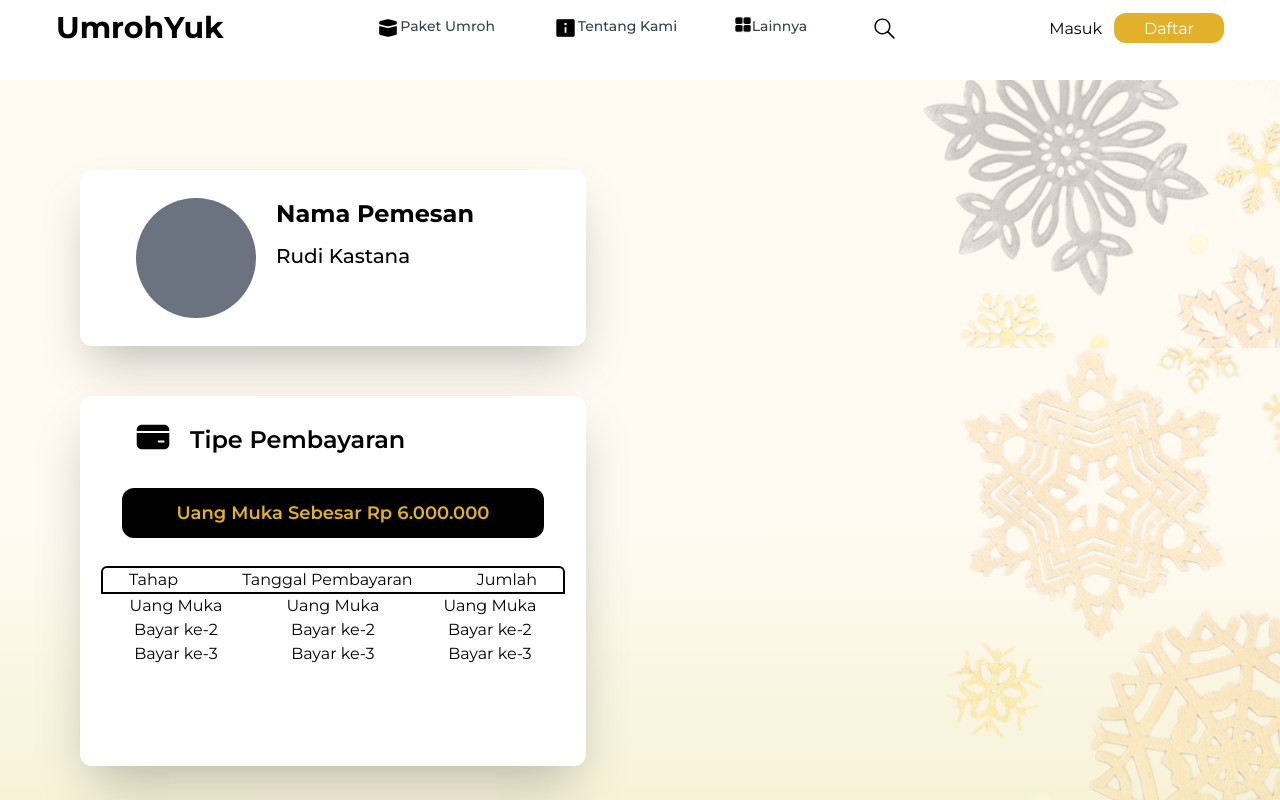
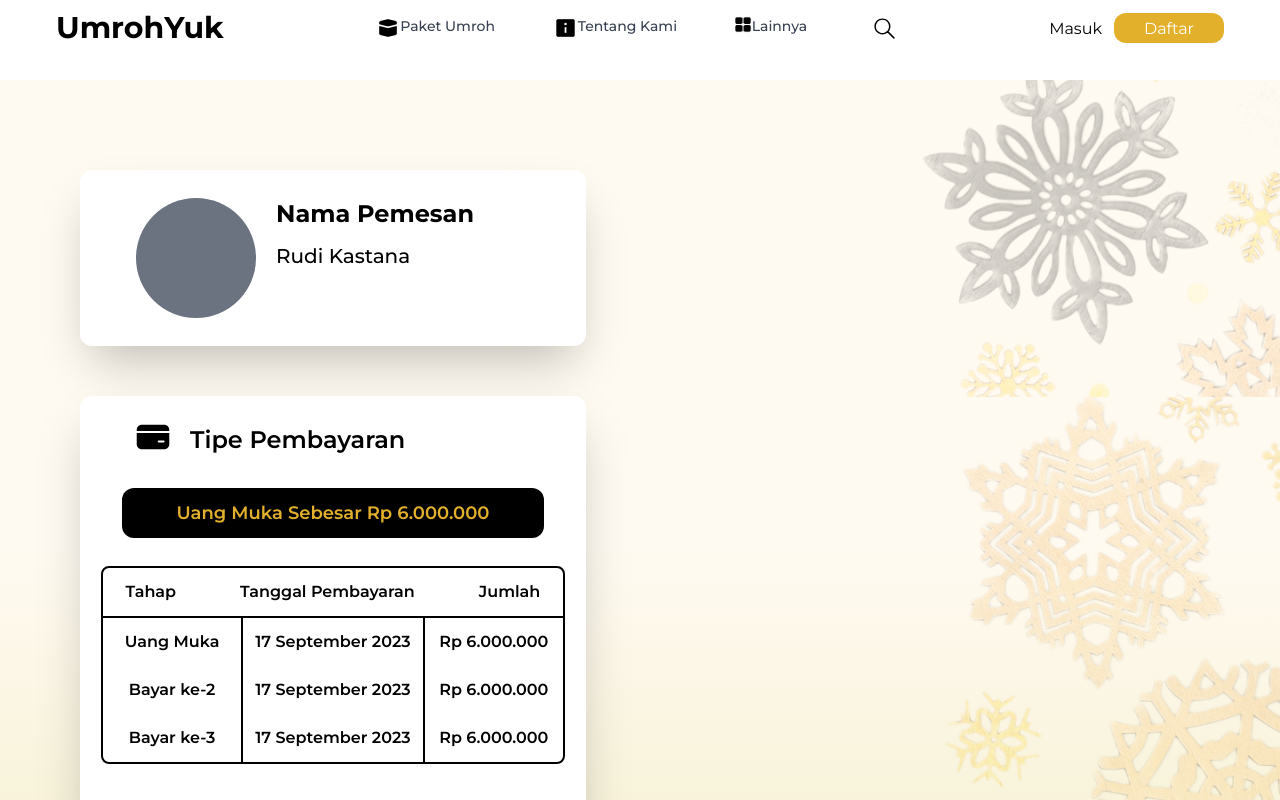
Before and after one commit to fikriymnn/umr-web, a Next.js app: page /package/detail/formPesan in a window 1280 px wide. Shown: the top 800 px of the page. Built offline with nearby package versions, Linux system fonts and the light colour scheme.

Commit message:
membuat tabel

```diff
--- a/src/components/tabelHarga2.jsx
+++ b/src/components/tabelHarga2.jsx
@@ -3,26 +3,54 @@ import React from "react";
 function TabelHarga2() {
   return (
     <>
-      <div className="flex gap-16 justify-center items-center  border-2 border-black rounded-t-md">
-        <p className="">Tahap</p>
-        <p>Tanggal Pembayaran</p>
-        <p>Jumlah</p>
-      </div>
-      <div className="flex gap-16 justify-center items-center">
-        <div className="flex flex-col justify-center items-center">
-          <p>Uang Muka</p>
-          <p>Bayar ke-2</p>
-          <p>Bayar ke-3</p>
+      <div className=" border-2  border-black rounded-lg">
+        <div className="flex gap-10 justify-center items-center  border-b-2 border-black rounded-t-md">
+          <p className="p-3 font-semibold md:text-base sm:text-sm text-xs">
+            Tahap
+          </p>
+          <p className="p-3 font-semibold md:text-base sm:text-sm text-xs">
+            Tanggal Pembayaran
+          </p>
+          <p className="p-3 font-semibold md:text-base sm:text-sm text-xs">
+            Jumlah
+          </p>
         </div>
-        <div className="flex flex-col justify-center items-center">
-          <p>Uang Muka</p>
-          <p>Bayar ke-2</p>
-          <p>Bayar ke-3</p>
-        </div>
-        <div className="flex flex-col justify-center items-center">
-          <p>Uang Muka</p>
-          <p>Bayar ke-2</p>
-          <p>Bayar ke-3</p>
+        <div className="flex  justify-center items-center">
+          <div className="flex flex-col justify-center items-center   w-[350px]">
+            <p className="p-3 font-semibold md:text-base sm:text-sm text-xs">
+              Uang Muka
+            </p>
+            <p className="p-3 font-semibold md:text-base sm:text-sm text-xs">
+              Bayar ke-2
+            </p>
+            <p className="p-3 font-semibold md:text-base sm:text-sm text-xs">
+              Bayar ke-3
+            </p>
+          </div>
+          <div className="flex flex-col justify-center items-center border-black border-x-2 w-full">
+            <p className="p-3 font-semibold md:text-base sm:text-sm text-xs">
+              17 September 2023
+            </p>
+            <p className="p-3 font-semibold md:text-base sm:text-sm text-xs">
+              17 September 2023
+            </p>
+            <p className="p-3 font-semibold md:text-base sm:text-sm text-xs">
+              17 September 2023
+            </p>
+          </div>
+          <div className="flex flex-col justify-center items-center  w-[350px] ">
+            <p className="p-3 font-semibold md:text-base sm:text-sm text-xs">
+              Rp 6.000.000
+            </p>
+            <div className="">
+              <p className="p-3 font-semibold md:text-base sm:text-sm text-xs">
+                Rp 6.000.000
+              </p>
+            </div>
+            <p className="p-3 font-semibold md:text-base sm:text-sm text-xs">
+              Rp 6.000.000
+            </p>
+          </div>
         </div>
       </div>
     </>
```
